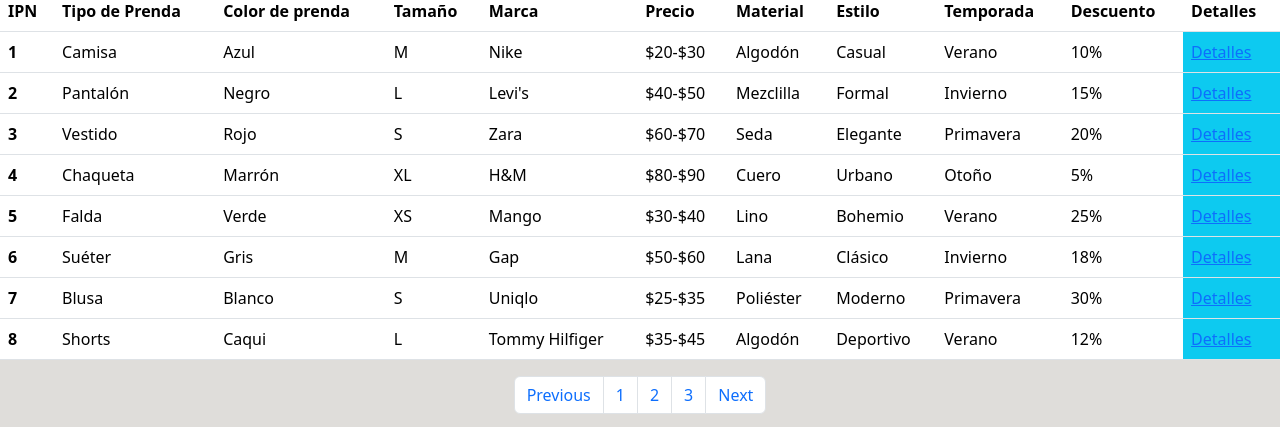
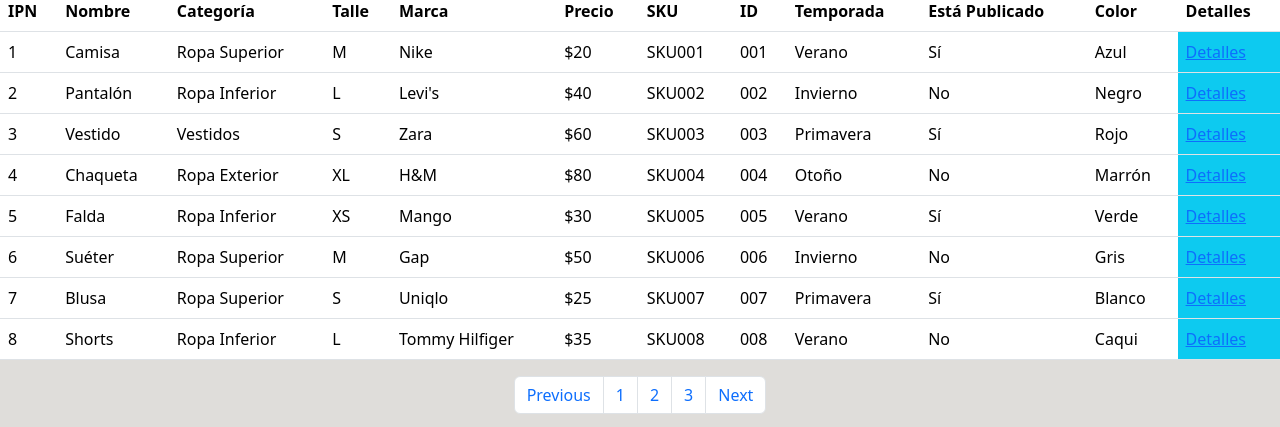
Before and after one commit to tomorrow142/ProyectoIPNAxelRomero, a plain HTML site: page Proyecto IPN Axel Romero/index.html in a window 1280 px wide. Shown: the part 353-780 px from the top of the page. Drawn offline with nearby package versions, Linux system fonts and the light colour scheme.

Commit message:
Finalización de la segunda UI. Ajustes en la primera UI. Corrección de la tabla de filtros.

```diff
--- a/Proyecto IPN Axel Romero/index.html
+++ b/Proyecto IPN Axel Romero/index.html
@@ -14,7 +14,7 @@
             <a href="https://ipn.com.ar/sistema-de-gestion-empresarial" class="me-auto p-2 ps-3">
                 <img src="./recursos/logo_iPN.svg" alt="Logo IPN">
             </a>
-                <h3 class="pe-3">Cliente</h3>
+                <h3 class="pe-3">Nombre Cliente</h3>
                     <button class="navbar-toggler me-3" type="button" data-bs-toggle="offcanvas" data-bs-target="#offcanvasNavbar" aria-controls="offcanvasNavbar" aria-label="Toggle navigation">
                         <span class="navbar-toggler-icon"></span>
                     </button>
@@ -127,116 +127,130 @@
                   <thead class="thead-dark">
                     <tr>
                       <th scope="col">IPN</th>
-                    <th scope="col">Tipo de Prenda</th>
-                    <th scope="col">Color de prenda</th>
-                    <th scope="col">Tamaño</th>
+                      <th scope="col">Nombre</th>
+                      <th scope="col">Categoría</th>
+                      <th scope="col">Talle</th>
                       <th scope="col">Marca</th>
                       <th scope="col">Precio</th>
-                    <th scope="col">Material</th>
-                    <th scope="col">Estilo</th>
+                      <th scope="col">SKU</th>
+                      <th scope="col">ID</th>
                       <th scope="col">Temporada</th>
-                    <th scope="col">Descuento</th>
+                      <th scope="col">Está Publicado</th>
+                      <th scope="col">Color</th>
                       <th scope="col">Detalles</th>
                     </tr>
                   </thead>
                   <tbody>
                     <tr>
-                    <th scope="row">1</th>
+                      <td>1</td>
                       <td>Camisa</td>
-                     <td>Azul</td>
+                      <td>Ropa Superior</td>
                       <td>M</td>
                       <td>Nike</td>
-                    <td>$20-$30</td>
-                    <td>Algodón</td>
-                    <td>Casual</td>
+                      <td>$20</td>
+                      <td>SKU001</td>
+                      <td>001</td>
                       <td>Verano</td>
-                    <td>10%</td>
+                      <td>Sí</td>
+                      <td>Azul</td>
                       <td class="bg-info"><a href="/editar.html">Detalles</a></td>
                     </tr>
                     <tr>
-                    <th scope="row">2</th>
+                      <td>2</td>
                       <td>Pantalón</td>
-                    <td>Negro</td>
+                      <td>Ropa Inferior</td>
                       <td>L</td>
                       <td>Levi's</td>
-                    <td>$40-$50</td>
-                    <td>Mezclilla</td>
-                    <td>Formal</td>
+                      <td>$40</td>
+                      <td>SKU002</td>
+                      <td>002</td>
                       <td>Invierno</td>
-                    <td>15%</td>
+                      <td>No</td>
+                      <td>Negro</td>
                       <td class="bg-info"><a href="/editar.html">Detalles</a></td>
                     </tr>
                     <tr>
-                    <th scope="row">3</th>
+                      <td>3</td>
                       <td>Vestido</td>
-                    <td>Rojo</td>
+                      <td>Vestidos</td>
                       <td>S</td>
                       <td>Zara</td>
-                    <td>$60-$70</td>
-                    <td>Seda</td>
-                    <td>Elegante</td>
+                      <td>$60</td>
+                      <td>SKU003</td>
+                      <td>003</td>
                       <td>Primavera</td>
-                    <td>20%</td>
+                      <td>Sí</td>
+                      <td>Rojo</td>
                       <td class="bg-info"><a href="/editar.html">Detalles</a></td>
                     </tr>
-                    <th scope="row">4</th>
+                    <tr>
+                      <td>4</td>
                       <td>Chaqueta</td>
-                    <td>Marrón</td>
+                      <td>Ropa Exterior</td>
                       <td>XL</td>
                       <td>H&M</td>
-                    <td>$80-$90</td>
-                    <td>Cuero</td>
-                    <td>Urbano</td>
+                      <td>$80</td>
+                      <td>SKU004</td>
+                      <td>004</td>
                       <td>Otoño</td>
-                    <td>5%</td>
+                      <td>No</td>
+                      <td>Marrón</td>
                       <td class="bg-info"><a href="/editar.html">Detalles</a></td>
                     </tr>
-                    <th scope="row">5</th>
+                    <tr>
+                      <td>5</td>
                       <td>Falda</td>
-                    <td>Verde</td>
+                      <td>Ropa Inferior</td>
                       <td>XS</td>
                       <td>Mango</td>
-                    <td>$30-$40</td>
-                    <td>Lino</td>
-                    <td>Bohemio</td>
+                      <td>$30</td>
+                      <td>SKU005</td>
+                      <td>005</td>
                       <td>Verano</td>
-                    <td>25%</td>
+                      <td>Sí</td>
+                      <td>Verde</td>
                       <td class="bg-info"><a href="/editar.html">Detalles</a></td>
                     </tr>
-                    <th scope="row">6</th>
+                    <tr>
+                      <td>6</td>
                       <td>Suéter</td>
-                    <td>Gris</td>
+                      <td>Ropa Superior</td>
                       <td>M</td>
                       <td>Gap</td>
-                    <td>$50-$60</td>
-                    <td>Lana</td>
-                    <td>Clásico</td>
+                      <td>$50</td>
+                      <td>SKU006</td>
+                      <td>006</td>
                       <td>Invierno</td>
-                    <td>18%</td>
+                      <td>No</td>
+                      <td>Gris</td>
                       <td class="bg-info"><a href="/editar.html">Detalles</a></td>
                     </tr>
-                  <th scope="row">7</th>
+                    <tr>
+                      <td>7</td>
                       <td>Blusa</td>
-                    <td>Blanco</td>
+                      <td>Ropa Superior</td>
                       <td>S</td>
                       <td>Uniqlo</td>
-                    <td>$25-$35</td>
-                    <td>Poliéster</td>
-                    <td>Moderno</td>
+                      <td>$25</td>
+                      <td>SKU007</td>
+                      <td>007</td>
                       <td>Primavera</td>
-                    <td>30%</td>
+                      <td>Sí</td>
+                      <td>Blanco</td>
                       <td class="bg-info"><a href="/editar.html">Detalles</a></td>
                     </tr>
-                  <th scope="row">8</th>
+                    <tr>
+                      <td>8</td>
                       <td>Shorts</td>
-                    <td>Caqui</td>
+                      <td>Ropa Inferior</td>
                       <td>L</td>
                       <td>Tommy Hilfiger</td>
-                    <td>$35-$45</td>
-                    <td>Algodón</td>
-                    <td>Deportivo</td>
+                      <td>$35</td>
+                      <td>SKU008</td>
+                      <td>008</td>
                       <td>Verano</td>
-                    <td>12%</td>
+                      <td>No</td>
+                      <td>Caqui</td>
                       <td class="bg-info"><a href="/editar.html">Detalles</a></td>
                     </tr>
                   </tbody>
--- a/Proyecto IPN Axel Romero/style/editar.css
+++ b/Proyecto IPN Axel Romero/style/editar.css
@@ -54,3 +54,6 @@
 .green {
     background-color: #0a3b10;
 }
+#container_details {
+    border-radius: 4px;
+}
```
Also changed, not shown: Proyecto IPN Axel Romero/editar.html (+46 -16 lines). Lines whose indentation alone changed are shown as unchanged.
